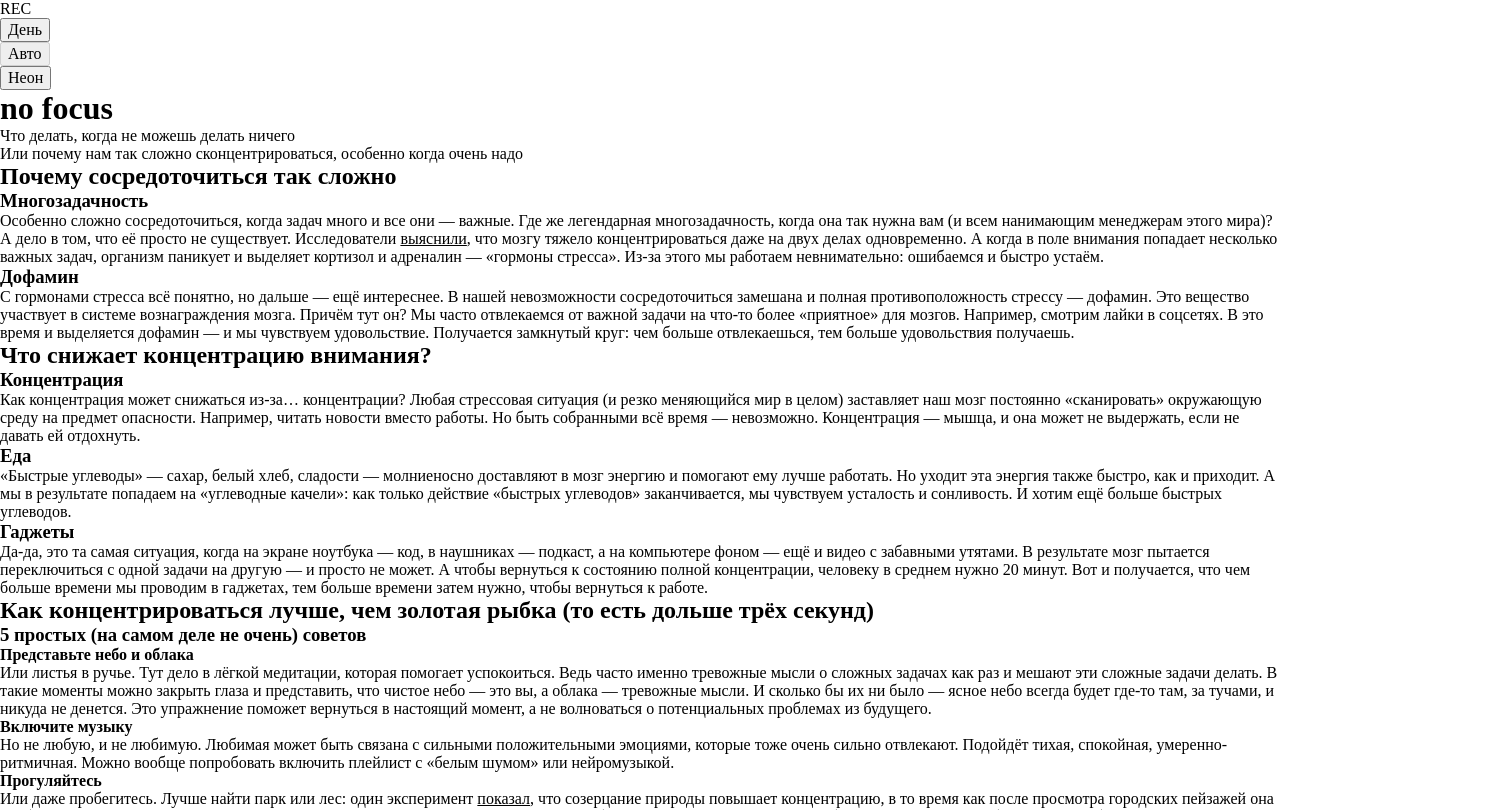
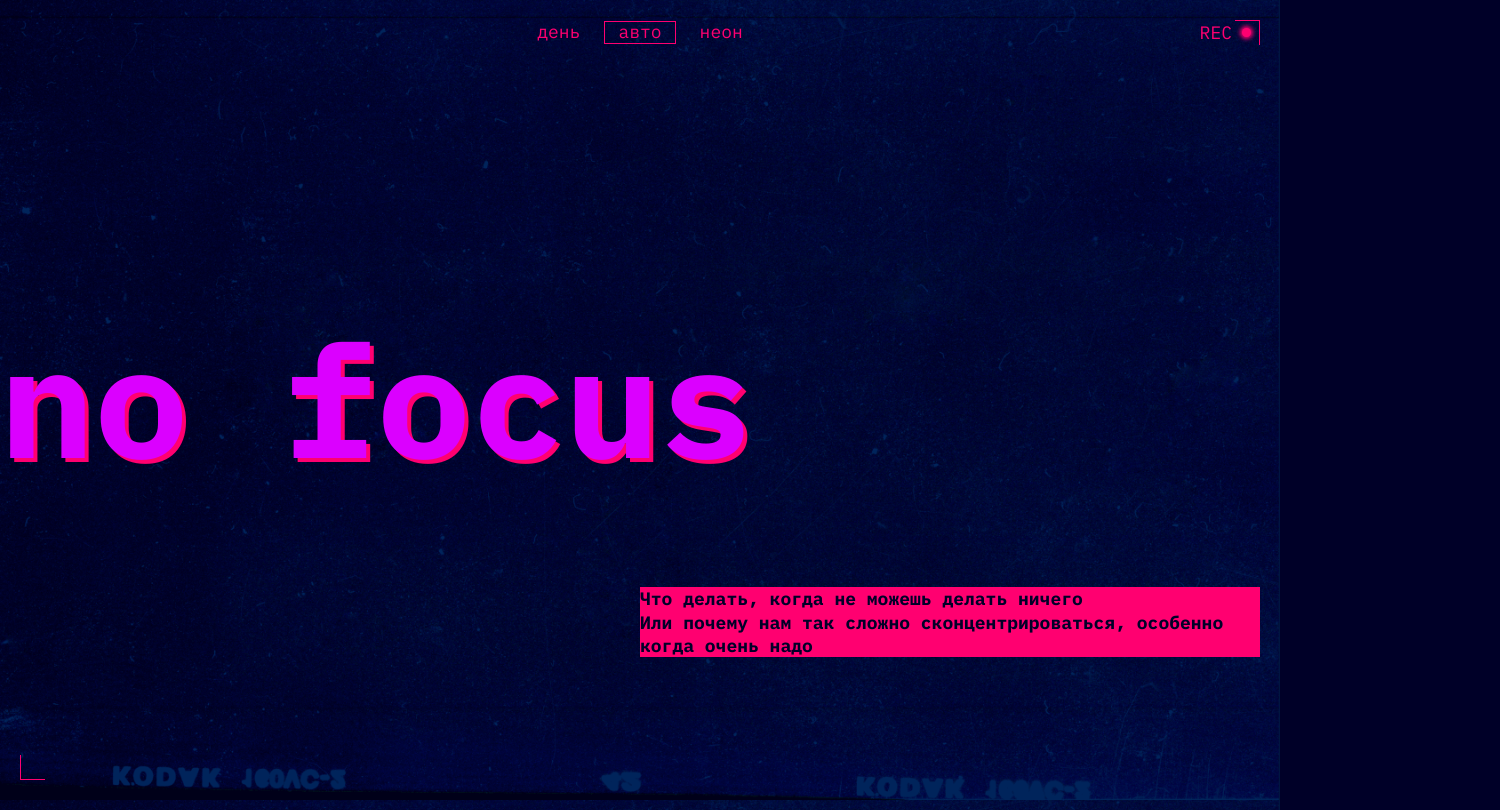
Before and after one commit to poopupo/slozhno-sosredotochitsya-ad, a plain HTML site: page index.html in a window 1280 px wide. Shown: the top 810 px of the page, 1500 px wide, since content can reach past the window. Drawn offline with Linux system fonts and the light colour scheme.

Commit message:
Update style.css

```diff
--- a/styles/style.css
+++ b/styles/style.css
@@ -1,5 +1,311 @@
-/* Основные стили проекта. Это стили для темы, которую вы верстаете первой. */
+.page {
+  color: var(--text-color, #f1b2ce);
+  font-family: var(--main-font, monospace);
+  font-size: 18px;
+  line-height: 1.3;
+  background-color: var(--bg-color, #000028);
+  background-image: var(--bg-image, url('../images/cover-image-dark.png'));
+  background-repeat: no-repeat;
+  background-position: center;
+  background-size: cover;
+  background-attachment: fixed;
+}
 
-.page {
-  /* сохраните в разметке и стилях класс page у тега body. Он удобен, чтобы составлять селекторы для разных цветовых тем. */
+.title-decor {
+  color: var(--title-decor-text-color, #000028);
+  font-weight: 700;
+  font-size: 18px;
+  line-height: 1.3;
+  background-color: var(--accent-color, #ff0070);
 }
+
+/* Декоративные уголки в шапке и футере */
+.decorated-zone {
+  position: relative;
+}
+
+.decorated-zone::before,
+.decorated-zone::after {
+  content: '';
+  position: absolute;
+  inline-size: 25px;
+  block-size: 25px;
+}
+
+.decorated-zone::before {
+  top: var(--page-padding, 10px);
+  right: var(--page-padding, 10px);
+  border-top: 1px solid var(--decorated-zone-color, #ff0070);
+  border-right: 1px solid var(--decorated-zone-color, #ff0070);
+}
+
+.decorated-zone::after {
+  bottom: var(--page-padding, 10px);
+  left: var(--page-padding, 10px);
+  border-bottom: 1px solid var(--decorated-zone-color, #ff0070);
+  border-left: 1px solid var(--decorated-zone-color, #ff0070);
+}
+
+/* Шапка */
+.header {
+  display: grid;
+  grid-template-rows: 1fr min-content 1fr;
+  align-items: center;
+  block-size: 100vh;
+  min-block-size: 668px;
+  padding: var(--page-padding, 10px);
+}
+
+.header__rec {
+  position: absolute;
+  top: var(--page-padding, 10px);
+  right: calc(var(--page-padding, 10px) + 9px);
+  display: var(--rec-display, flex);
+  align-items: center;
+  gap: 10px;
+  color: var(--accent-color, #ff0070);
+  line-height: 1.39;
+  text-transform: uppercase;
+}
+
+.header__rec::after {
+  content: '';
+  display: inline-block;
+  inline-size: 9px;
+  block-size: 9px;
+  border-radius: 50%;
+  box-shadow: 0 0 4px 2px var(--accent-color, #ff0070);
+  background-color: var(--accent-color, #ff0070);
+}
+
+.header__theme-menu {
+  justify-self: end;
+}
+
+.header__theme-menu-list {
+  display: flex;
+  flex-direction: column;
+  gap: 10px;
+}
+
+.header__theme-menu-button {
+  border: 1px solid transparent;
+  padding: 1.5px 13px;
+  color: var(--button-color, #ff0070);
+  line-height: 1;
+  text-transform: lowercase;
+  background-color: transparent;
+  cursor: pointer;
+}
+
+.header__theme-menu-button:hover {
+  border: 1px solid var(--button-hover-border, rgb(255 0 112 / 0.4));
+}
+
+.header__theme-menu-button:focus {
+  outline: none;
+}
+
+.header__theme-menu-button:focus-visible {
+  border-bottom: 1px solid currentColor;
+}
+
+.header__theme-menu-button_active {
+  border: 1px solid currentColor;
+  pointer-events: none;
+}
+
+.header__title {
+  color: var(--title-color, #db00ff);
+  font-weight: 700;
+  font-size: clamp(7.25rem, 7.0115rem + 1.0178vw, 7.5rem);
+  line-height: 0.825;
+  text-shadow: 4px 4px 0 var(--accent-color, #ff0070);
+}
+
+.header__description {
+  justify-self: end;
+  inline-size: 100%;
+}
+
+/* Основной контент */
+.content {
+  display: grid;
+  gap: var(--section-gap, 50px);
+  padding: var(--content-padding-block, 40px) var(--page-padding, 10px);
+}
+
+.section {
+  display: grid;
+  gap: 20px;
+}
+
+.section__title {
+  color: var(--section-title-color, #ff0070);
+  font-weight: 700;
+  font-size: 18px;
+  line-height: 1.3;
+}
+
+.section-tips__content {
+  display: grid;
+  gap: 20px;
+}
+
+.cards-list {
+  display: grid;
+  gap: 20px;
+}
+
+.card {
+  display: grid;
+  gap: 10px;
+}
+
+.card__title_regular {
+  font-weight: 400;
+}
+
+.card__link {
+  text-decoration: none;
+  text-shadow: 2px 2px 0 var(--accent-color, #ff0070);
+}
+
+.card__link:hover {
+  border-bottom: 1px solid currentColor;
+}
+
+.card__link:focus {
+  outline: none;
+}
+
+.card__link:focus-visible {
+  outline: 1px solid currentColor;
+}
+
+/* Галерея */
+.section-gallery {
+  gap: 10px;
+}
+
+.gallery-list {
+  display: grid;
+  gap: 10px;
+}
+
+.gallery-list__image {
+  display: block;
+  inline-size: 100%;
+  block-size: 100%;
+  object-fit: cover;
+  object-position: center;
+}
+
+/* Футер */
+.footer {
+  display: grid;
+  place-items: center;
+  block-size: 100vh;
+  min-block-size: 668px;
+  padding: var(--page-padding, 10px);
+}
+
+.footer__title {
+  color: var(--title-color, #db00ff);
+  font-weight: 700;
+  font-size: clamp(7.25rem, 7.0115rem + 1.0178vw, 7.5rem);
+  line-height: 0.825;
+  text-shadow: 2px 2px 0 var(--accent-color, #ff0070);
+}
+
+/* Планшетная версия (>= 768px) */
+@media (width >= 768px) {
+  .header {
+    min-block-size: 1024px;
+  }
+
+  .header__title {
+    margin-inline-start: calc(-1 * var(--page-padding, 20px));
+    font-size: clamp(7.5rem, 0.5625rem + 14.4531vw, 9.8125rem);
+  }
+
+  .header__description {
+    inline-size: 50%;
+  }
+
+  .section-why,
+  .section-tips {
+    grid-template-columns: 1fr 2fr;
+  }
+
+  .section-causes .section__title {
+    max-inline-size: 236px;
+  }
+
+  .section-gallery {
+    gap: 20px;
+  }
+
+  .gallery-list {
+    grid-template-columns: repeat(3, 1fr);
+    gap: 20px;
+  }
+
+  .gallery-list__item_sunset {
+    grid-column: span 2;
+  }
+
+  .gallery-list__item_ice-cream {
+    grid-row: span 2;
+  }
+
+  .gallery-list__item_tape {
+    grid-row: span 2;
+  }
+
+  .gallery-list__item_street {
+    grid-column: span 2;
+  }
+
+  .footer {
+    min-block-size: 1024px;
+  }
+
+  .footer__title {
+    font-size: clamp(7.5rem, 0.5625rem + 14.4531vw, 9.8125rem);
+  }
+}
+
+/* Десктопная версия (>= 1024px) */
+@media (width >= 1024px) {
+  .header {
+    min-block-size: 768px;
+  }
+
+  .header__theme-menu {
+    justify-self: center;
+    align-self: start;
+  }
+
+  .header__theme-menu-list {
+    flex-direction: row;
+  }
+
+  .section-why,
+  .section-tips {
+    grid-template-columns: 315px 1fr;
+  }
+
+  .section-causes .section__title {
+    max-inline-size: 315px;
+  }
+
+  .cards-list_causes {
+    grid-template-columns: repeat(3, 1fr);
+    align-items: start;
+  }
+
+  .footer {
+    min-block-size: 768px;
+  }
+}
```
